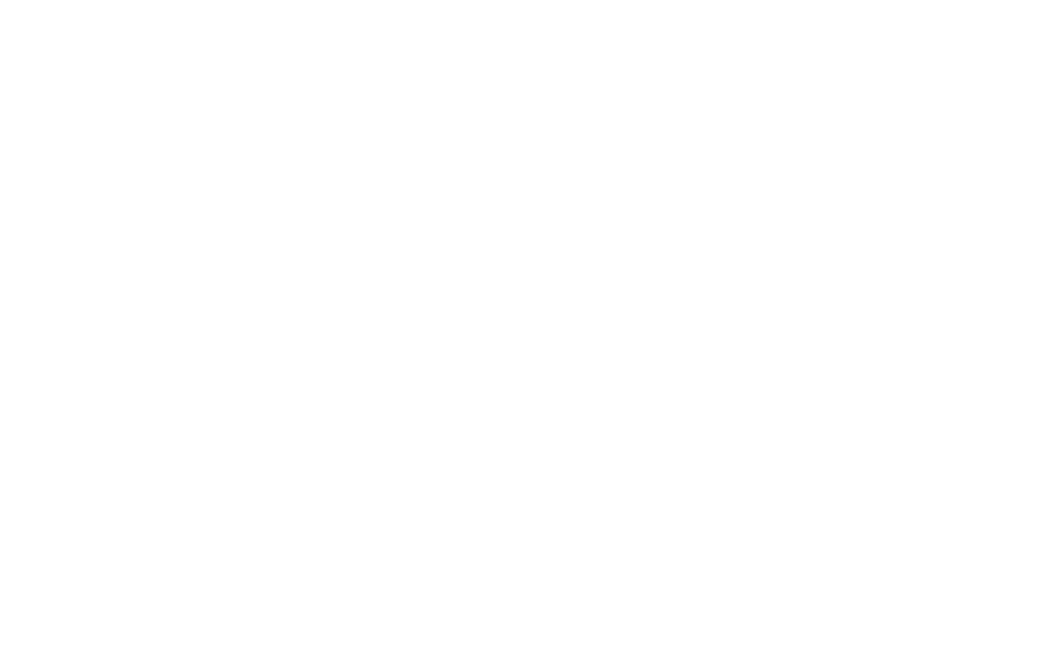
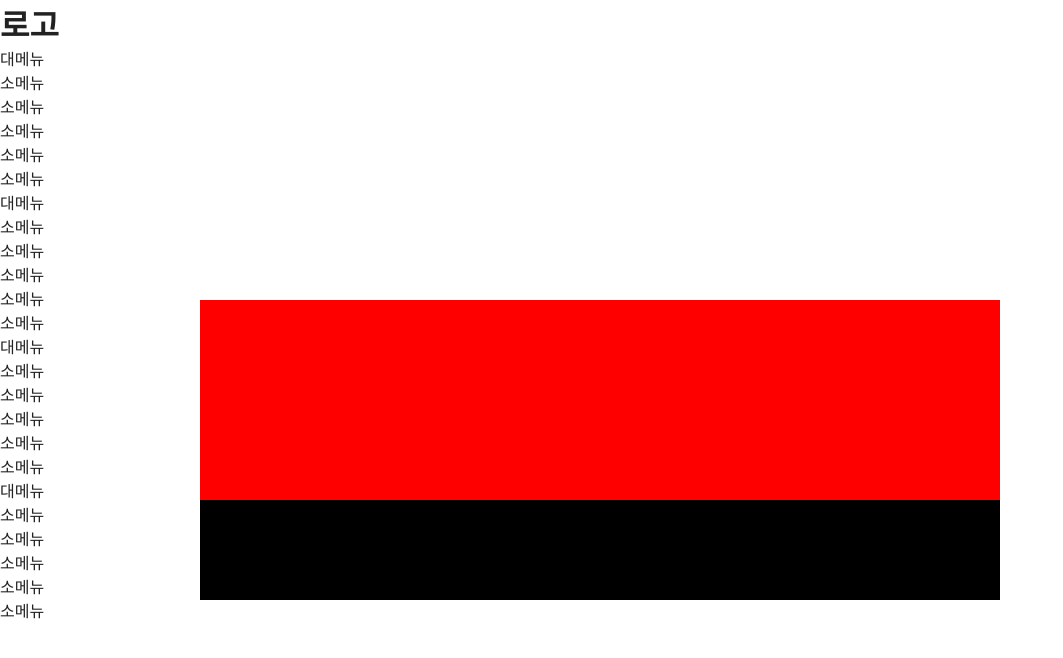
Before and after one commit to 4thdraw/project_616, a plain HTML site: page index.html in a window 1280 px wide. Shown: the whole page, without its empty margins (0-1063 px from the left). Drawn offline with Linux system fonts and the light colour scheme.

Commit message:
웹기능사 C형

```diff
--- /dev/null
+++ b/css/web.css
@@ -0,0 +1,24 @@
+* { margin: 0; padding: 0;}
+ul { list-style: none;}
+a{ color:#222; text-decoration: none;}
+
+.red{ background-color: red;}
+.black{ background-color: black;}
+.yellow{ background-color: yellow;}
+
+/* AB */
+/* .container{ width:1200px; margin: 0 auto;} */
+/* C */
+.container{ width:1000px; }
+.w200{ width: 200px;}
+.w800{ width: 800px;}
+
+/* common */
+.h100{ height: 100px;}
+.rel{ position: relative;}
+.abs{ position: absolute;}
+.d-flex{ display: flex;}
+.justify-content-between{  justify-content: space-between;}
+.align-items-center{ align-items: center;}
+.h300{ height: 300px;}
+.h200{ height: 200px;}
--- a/index.html
+++ b/index.html
@@ -5,9 +5,75 @@
     <meta charset="UTF-8">
     <meta http-equiv="X-UA-Compatible" content="IE=edge">
     <meta name="viewport" content="width=device-width, initial-scale=1.0">
-    <title>Document</title>
+    <title>웹기능사하드코딩</title>
+    <link rel="stylesheet" href="css/web.css">
+    <!-- 제이쿼리 -->
+    <script src="js/web.js"></script>
 </head>
 <body>
+    <!-- c형 -->
+    <div class="container d-flex" >
+        <header id="hd" class="w200">
+              <h1><a href="">로고</a></h1>
+              <ul id="gnb">
+                <li>
+                    <a href="">대메뉴</a>
+                    <ul>
+                        <li><a href="">소메뉴</a></li>
+                        <li><a href="">소메뉴</a></li>
+                        <li><a href="">소메뉴</a></li>
+                        <li><a href="">소메뉴</a></li>
+                        <li><a href="">소메뉴</a></li>
+                    </ul>
+                </li>
+                <li>
+                    <a href="">대메뉴</a>
+                    <ul>
+                        <li><a href="">소메뉴</a></li>
+                        <li><a href="">소메뉴</a></li>
+                        <li><a href="">소메뉴</a></li>
+                        <li><a href="">소메뉴</a></li>
+                        <li><a href="">소메뉴</a></li>
+                    </ul>
+                </li>
+                <li>
+                    <a href="">대메뉴</a>
+                    <ul>
+                        <li><a href="">소메뉴</a></li>
+                        <li><a href="">소메뉴</a></li>
+                        <li><a href="">소메뉴</a></li>
+                        <li><a href="">소메뉴</a></li>
+                        <li><a href="">소메뉴</a></li>
+                    </ul>
+                </li>
+                <li>
+                    <a href="">대메뉴</a>
+                    <ul>
+                        <li><a href="">소메뉴</a></li>
+                        <li><a href="">소메뉴</a></li>
+                        <li><a href="">소메뉴</a></li>
+                        <li><a href="">소메뉴</a></li>
+                        <li><a href="">소메뉴</a></li>
+                    </ul>
+                </li>
+              </ul>
+        </header>
+        <div class="contentBox w800">
+            <div id="slider" class="h300">
+
+            </div>
+            <div id="tabs" class="h200 d-flex red">
+
+            </div>
+            <footer id="ft" class="h100 d-flex justify-content-between black">
+
+            </footer>
+        </div>
+    </div>
+
+
+
+
 
 </body>
 </html>
```
Also changed, not shown: js/web.js (added).
